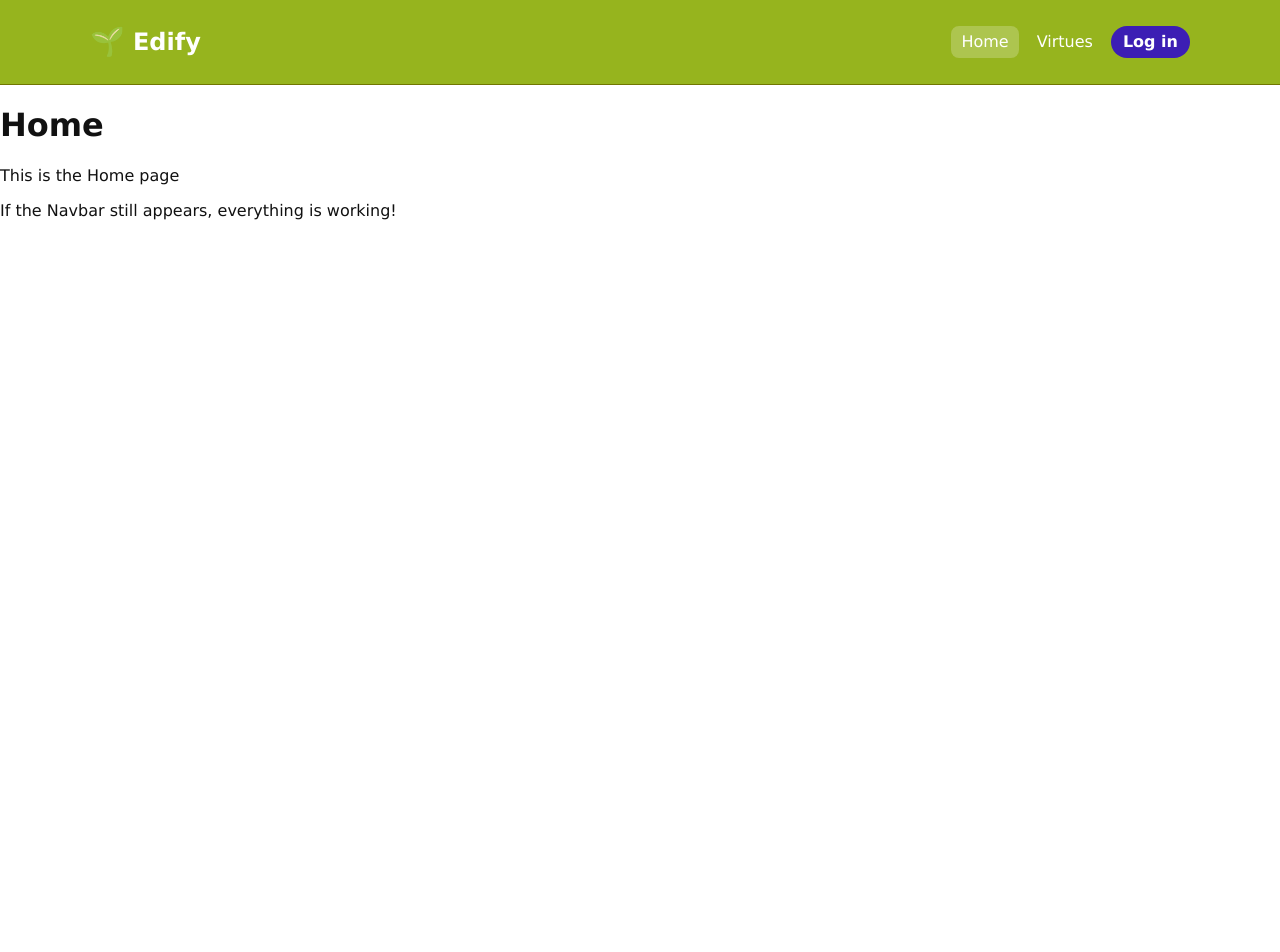
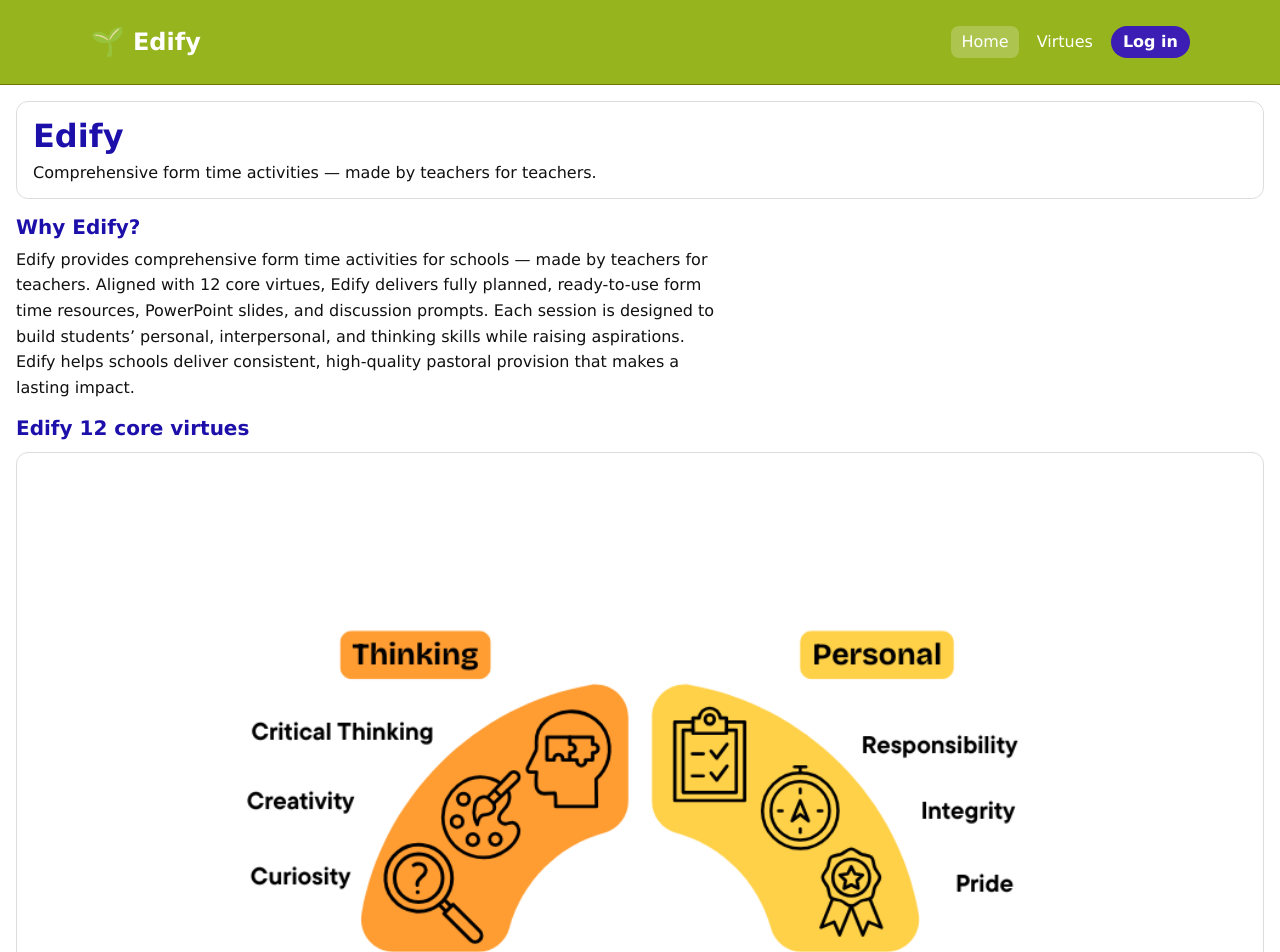
Before and after one commit to reg75/frontend-mvp, a React (Vite) app: page / in a window 1280 px wide. Shown: the top 952 px of the page. Before the commit the page ends 800 px from the top, so only its background shows below. Built offline with nearby package versions, Linux system fonts and the light colour scheme.

Commit message:
Added homepage

```diff
--- a/src/pages/Home.jsx
+++ b/src/pages/Home.jsx
@@ -1,11 +1,43 @@
 import AppLayout from "../components/layout/AppLayout";
 
 export default function Home() {
-    return (
-        <AppLayout>
-            <h1>Home</h1>
-            <p>This is the Home page</p>
-            <p>If the Navbar still appears, everything is working!</p>
-        </AppLayout>
-    );
+  return (
+    <AppLayout>
+      <main className="page home">
+        <section className="home-hero">
+          <h1 className="home-title">Edify</h1>
+          <p className="home-subtitle">
+            Comprehensive form time activities — made by teachers for teachers.
+          </p>
+        </section>
+
+        <section className="home-section">
+          <h2 className="home-heading">Why Edify?</h2>
+          <p className="home-body">
+            Edify provides comprehensive form time activities for schools — made by teachers for teachers.
+            Aligned with 12 core virtues, Edify delivers fully planned, ready-to-use form time resources,
+            PowerPoint slides, and discussion prompts. Each session is designed to build students’ personal,
+            interpersonal, and thinking skills while raising aspirations. Edify helps schools deliver consistent,
+            high-quality pastoral provision that makes a lasting impact.
+          </p>
+        </section>
+
+        <section className="home-section">
+          <h2 className="home-heading">Edify 12 core virtues</h2>
+
+          <figure className="virtues-figure">
+            <img
+              className="virtues-image"
+              src="/images/virtues/edify-12-virtues.png"
+              alt="Edify 12 core virtues wheel: Thinking, Personal, Interpersonal, Aspirational"
+              loading="lazy"
+            />
+            <figcaption className="virtues-caption">
+              The Edify framework supports thinking skills, personal character, interpersonal values, and aspiration.
+            </figcaption>
+          </figure>
+        </section>
+      </main>
+    </AppLayout>
+  );
 }
--- a/src/styles/components.css
+++ b/src/styles/components.css
@@ -445,3 +445,83 @@
     justify-content: flex-start;
   }
 }
+
+.page.home {
+  padding: var(--space-4);
+}
+
+.home-hero {
+  padding: var(--space-4);
+  border: 1px solid var(--color-border);
+  border-radius: var(--radius-md);
+  background: var(--color-bg);
+  margin-bottom: var(--space-4);
+}
+
+.home-title {
+  margin: 0 0 var(--space-2) 0;
+  font-family: var(--font-body);
+  color: var(--purple-900);
+  font-size: 2rem;
+  line-height: 1.15;
+}
+
+.home-subtitle {
+  margin: 0;
+  font-family: var(--font-body);
+  color: var(--color-text);
+  font-size: 1rem;
+}
+
+.home-section {
+  margin-bottom: var(--space-4);
+}
+
+.home-heading {
+  margin: 0 0 var(--space-2) 0;
+  font-family: var(--font-body);
+  color: var(--purple-900);
+  font-size: 1.25rem;
+}
+
+.home-body {
+  margin: 0;
+  font-family: var(--font-body);
+  color: var(--color-text);
+  line-height: 1.6;
+  max-width: 70ch;
+}
+
+.virtues-figure {
+  margin: var(--space-3) 0 0 0;
+  padding: var(--space-3);
+  border: 1px solid var(--color-border);
+  border-radius: var(--radius-md);
+  background: var(--color-bg);
+}
+
+.virtues-image {
+  display: block;
+  width: 100%;
+  height: auto;
+  max-width: 820px;
+  margin: 0 auto;
+}
+
+.virtues-caption {
+  margin-top: var(--space-2);
+  font-family: var(--font-body);
+  color: var(--color-text);
+  font-size: 0.95rem;
+  text-align: center;
+}
+
+@media (max-width: 600px) {
+  .page.home {
+    padding: var(--space-3);
+  }
+
+  .home-title {
+    font-size: 1.6rem;
+  }
+}
```
Also changed, not shown: public/images/virtues/edify-12-virtues.png (added).
